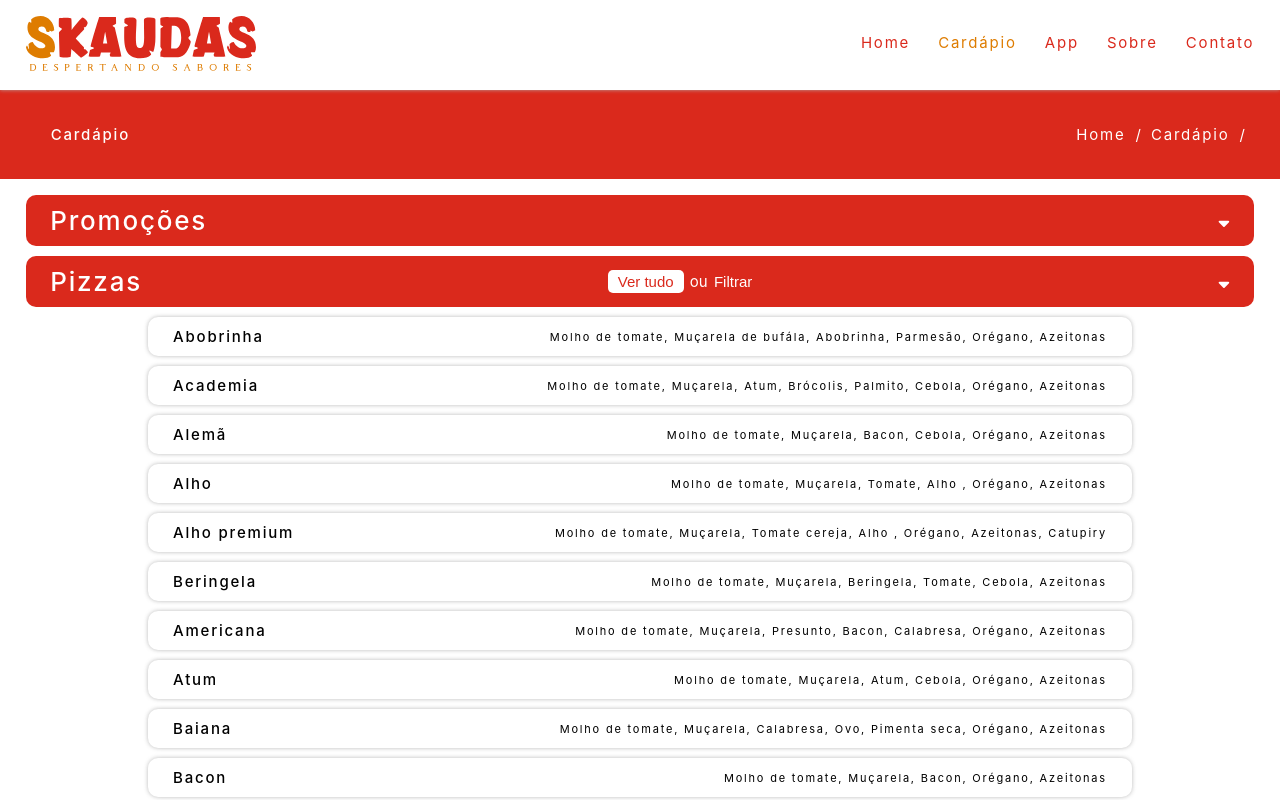
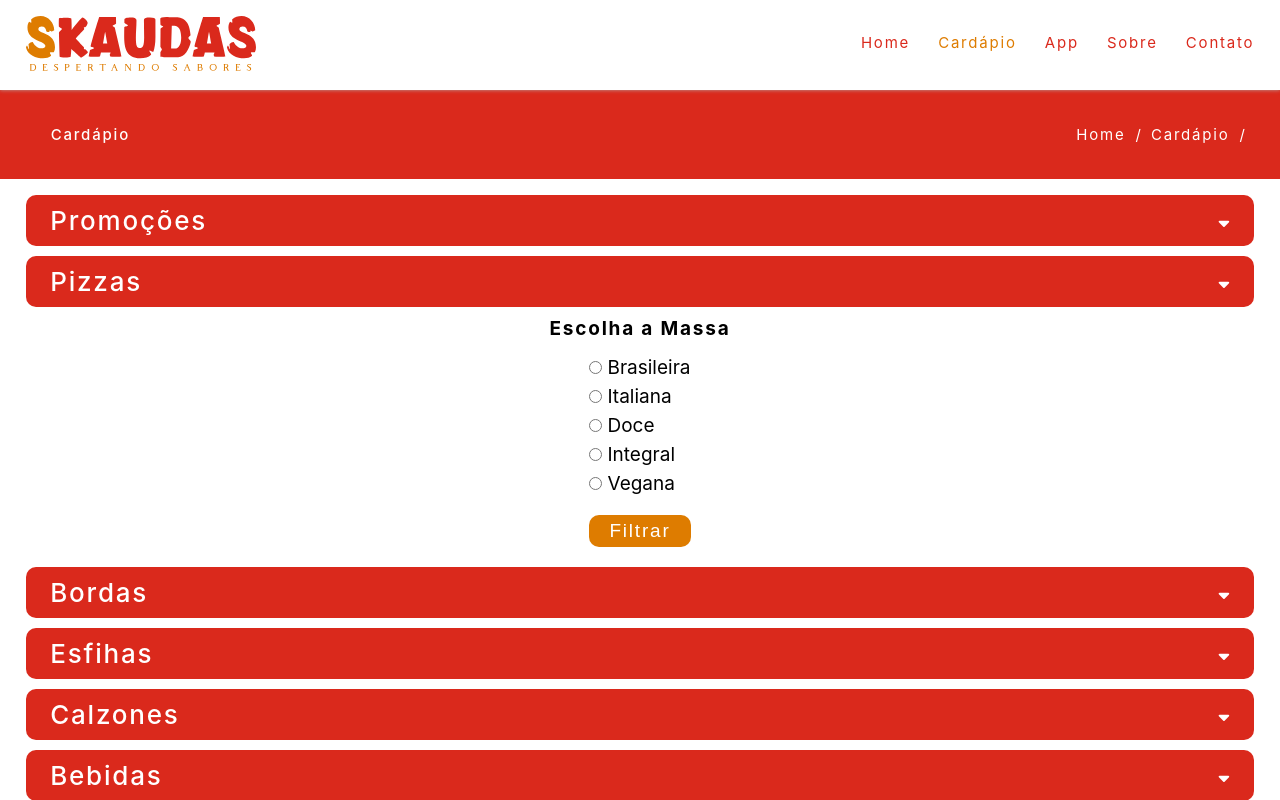
Before and after one commit to victorseleimend/skaudas, a React (Create React App) app: page /cardapio in a window 1280 px wide. Both pictures are taken after a click on the button 1223 px from the left and 281 px from the top of the page. Shown: the top 800 px of the page. Built offline with nearby package versions, Linux system fonts and the light colour scheme.

Commit message:
Remoção do ver tudo

```diff
--- a/src/components/Templates/Content/Menu/MenuItems.ts
+++ b/src/components/Templates/Content/Menu/MenuItems.ts
@@ -411,51 +411,61 @@ export default [
         id: 0,
         name: "Carne",
         description: "Carne",
+        pasta: "Brasileira",
       },
       {
         id: 1,
         name: "Quatro queijos",
         description: " Muçarela, Catupiry, Parmesão, Gorgonzola",
+        pasta: "Brasileira",
       },
       {
         id: 2,
         name: "Frango",
         description: "Frango",
+        pasta: "Brasileira",
       },
       {
         id: 3,
         name: "Calabresa",
         description: "Calabresa",
+        pasta: "Brasileira",
       },
       {
         id: 4,
         name: "Muçarela",
         description: "Muçarela",
+        pasta: "Brasileira",
       },
       {
         id: 5,
         name: "Brócolis",
         description: "Muçarela, Brócolis",
+        pasta: "Brasileira",
       },
       {
         id: 6,
         name: "Escarola",
         description: "Muçarela de bufála, Escarola",
+        pasta: "Brasileira",
       },
       {
         id: 7,
         name: "Chocolate mista",
         description: "Chocolate preto, chocolate branco",
+        pasta: "Brasileira",
       },
       {
         id: 8,
         name: "Chocolate preto",
         description: "Chocolate preto",
+        pasta: "Brasileira",
       },
       {
         id: 9,
         name: "Chocolate Branco",
         description: "Chocolate Branco",
+        pasta: "Brasileira",
       },
     ],
   },
@@ -818,66 +828,79 @@ export default [
         id: 0,
         name: "Coca cola",
         description: "Coca cola 2 litros",
+        pasta: "Refrigerante",
       },
       {
         id: 1,
         name: "Guaraná",
         description: "Guaraná Antártica 2 litros",
+        pasta: "Refrigerante",
       },
       {
         id: 2,
         name: "Laranja",
         description: "Fanta Laranja 2 litros",
+        pasta: "Refrigerante",
       },
       {
         id: 3,
         name: "Uva",
         description: "Fanta Uva 2 litros",
+        pasta: "Refrigerante",
       },
       {
         id: 4,
         name: "Pepsi",
         description: "Pepsi 2 litros",
+        pasta: "Refrigerante",
       },
       {
         id: 5,
         name: "Coca cola",
         description: "Coca cola 0,350 litros",
+        pasta: "Refrigerante",
       },
       {
         id: 6,
         name: "Guaraná",
         description: "Guaraná Antártica 0,350 litros",
+        pasta: "Refrigerante",
       },
       {
         id: 7,
         name: "Laranja",
         description: "Fanta Laranja 0,350 litros",
+        pasta: "Refrigerante",
       },
       {
         id: 8,
         name: "Uva",
         description: "Fanta Uva 0,350 litros",
+        pasta: "Refrigerante",
       },
       {
         id: 9,
         name: "Pepsi",
         description: "Pepsi 0,350 litros",
+        pasta: "Refrigerante",
       },
       {
         id: 0,
         name: "Heineken",
         description: "Ceveja Heineken 350 ml",
+        pasta: "Cerveja",
       },
       {
         id: 1,
         name: "Original",
         description: "Cerveja Original 350 ml",
+        pasta: "Cerveja",
       },
       {
         id: 2,
         name: "Skol puro malte",
         description: "Skol puro malte 350 ml",
+        pasta: "Cerveja",
       },
     ],
   },
--- a/src/components/Templates/Content/Menu/MenuModule/MenuModule.tsx
+++ b/src/components/Templates/Content/Menu/MenuModule/MenuModule.tsx
@@ -7,7 +7,6 @@ import Card from "../../../../UI/Card/Card";
 
 const MenuModule: FC<{ m: any }> = ({ m }) => {
   const [menuIsVisible, setMenuIsVisible] = useState(false);
-  const [seeAll, setSeeAll] = useState(true);
   const [menuOpts, setMenuOpts] = useState<string[]>([]);
   // eslint-disable-next-line prettier/prettier
   const [filteredOptions, setFilteredOptions] = useState<string>();
@@ -17,17 +16,6 @@ const MenuModule: FC<{ m: any }> = ({ m }) => {
 
   const menuIsVisibleHandler = () => {
     setMenuIsVisible((v) => !v);
-  };
-
-  const seeAllHandler = (isVisible: string) => {
-    if (isVisible === "seeAll") {
-      setSeeAll(true);
-      setMenuIsVisible(true);
-      setFilter(false);
-    } else {
-      setSeeAll(false);
-      setMenuIsVisible(true);
-    }
   };
 
   useEffect(() => {
@@ -46,6 +34,10 @@ const MenuModule: FC<{ m: any }> = ({ m }) => {
       setMenuOpts(["Brasileira", "Doce", "Integral", "Vegana"]);
     } else if (m.type === "Bordas") {
       setMenuOpts(["Brasileira", "Doce"]);
+    } else if (m.type === "Bebidas") {
+      setMenuOpts(["Refrigerante", "Cerveja"]);
+    } else if (m.type === "Esfihas") {
+      setMenuOpts(["Brasileira"]);
     }
   }, []);
 
@@ -62,33 +54,13 @@ const MenuModule: FC<{ m: any }> = ({ m }) => {
     <div>
       <div className={classes.menuModule}>
         <h3>{m.type}</h3>
-        {m.type !== "Promoções" &&
-          m.type !== "Esfihas" &&
-          m.type !== "Bebidas" && (
-            <div>
-              <button
-                type="button"
-                className={`${seeAll && classes.activated}`}
-                onClick={seeAllHandler.bind(null, "seeAll")}
-              >
-                Ver tudo
-              </button>{" "}
-              ou{" "}
-              <button
-                type="button"
-                className={`${!seeAll && classes.activated}`}
-                onClick={seeAllHandler.bind(null, "filter")}
-              >
-                Filtrar
-              </button>
-            </div>
-          )}
         <button ref={buttonRef} type="button" onClick={menuIsVisibleHandler}>
           <FontAwesomeIcon icon={faSortDown} />
         </button>
       </div>
-      {!seeAll && menuIsVisible && (
+      {menuIsVisible && m.type !== "Promoções" && (
         <div className={classes.filter}>
+          <div>
             <h5>Escolha a Massa</h5>
             <div>
               {menuOpts.map((opts) => (
@@ -103,6 +75,7 @@ const MenuModule: FC<{ m: any }> = ({ m }) => {
                 </label>
               ))}
             </div>
+          </div>
           <div>
             <button type="button" onClick={filterClickHandler}>
               Filtrar
@@ -110,16 +83,6 @@ const MenuModule: FC<{ m: any }> = ({ m }) => {
           </div>
         </div>
       )}
-      {seeAll &&
-        menuIsVisible &&
-        m.menu?.map((mn: any) => (
-          <div className={classes.menuItems} key={mn.id}>
-            <Card cssClass={classes.menuItem}>
-              <h5>{mn.name}</h5>
-              <p>{mn.description}</p>
-            </Card>
-          </div>
-        ))}
       {filter &&
         filteredOptions &&
         m.menu?.map(
```
Lines whose indentation alone changed are shown as unchanged.
